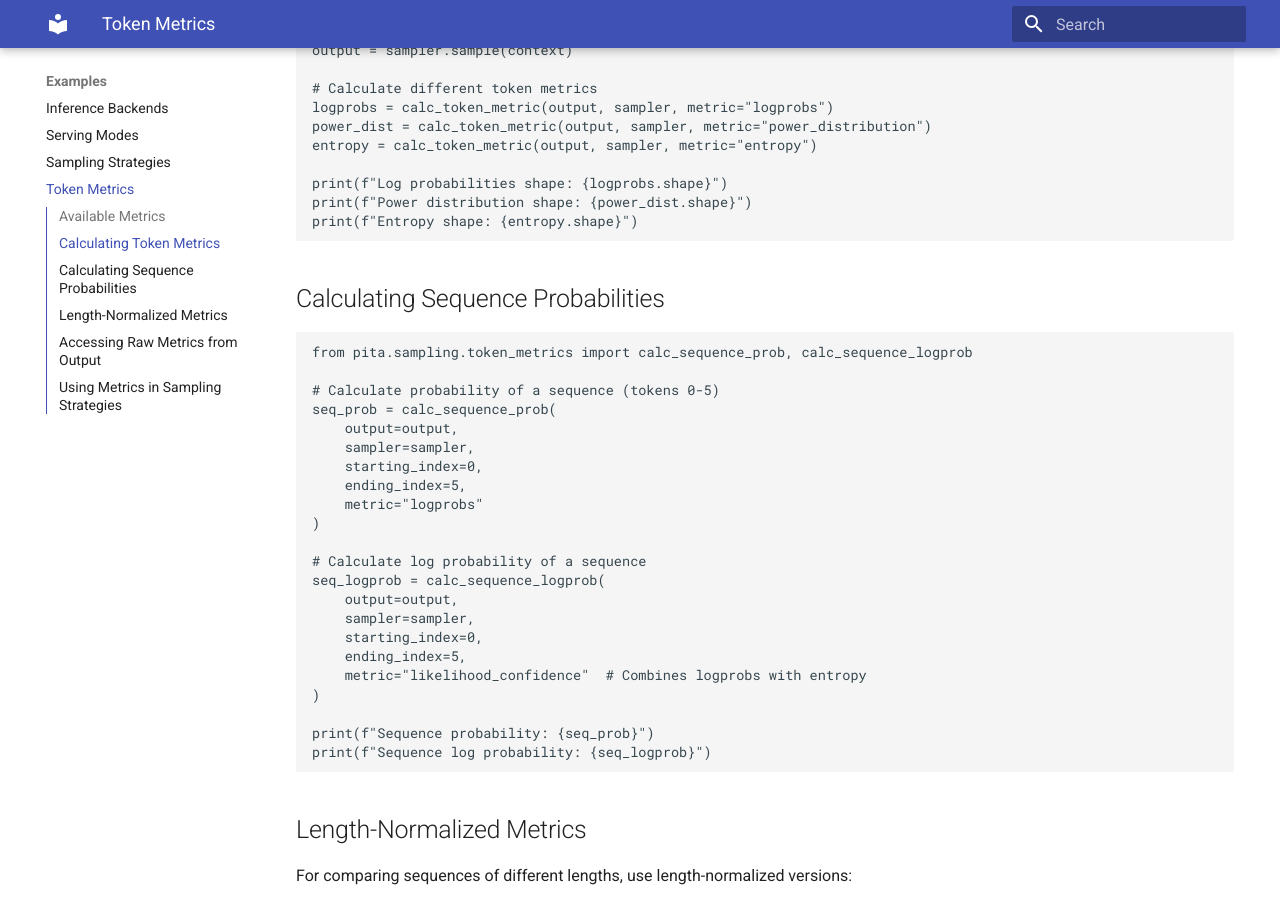
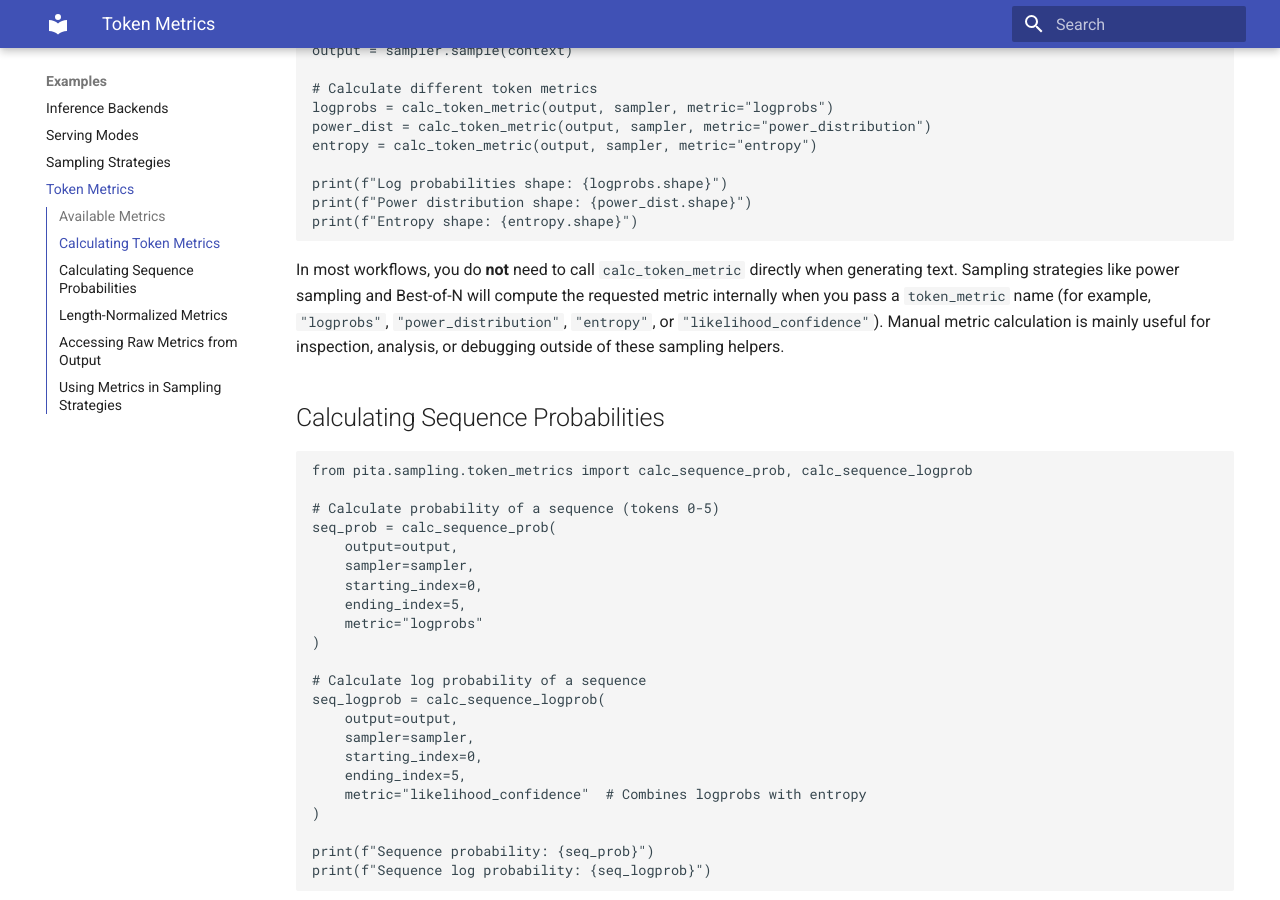
Before and after one commit to cobi-inc/pita, an MkDocs documentation site: the page built from docs/examples/token_metrics.md, in a window 1280 px wide and 900 px high, scrolled down 827 px. Built offline with MkDocs 1.6.1 and Material for MkDocs 9.7.7, drawn with Linux system fonts in a browser that asks for light colours.

Commit message:
Update docs/examples/token_metrics.md
Co-authored-by: Copilot <175728472+Copilot@users.noreply.github.com>

````diff
--- a/docs/examples/token_metrics.md
+++ b/docs/examples/token_metrics.md
@@ -38,6 +38,7 @@ print(f"Power distribution shape: {power_dist.shape}")
 print(f"Entropy shape: {entropy.shape}")
 ```
 
+In most workflows, you do **not** need to call `calc_token_metric` directly when generating text. Sampling strategies like power sampling and Best-of-N will compute the requested metric internally when you pass a `token_metric` name (for example, `"logprobs"`, `"power_distribution"`, `"entropy"`, or `"likelihood_confidence"`). Manual metric calculation is mainly useful for inspection, analysis, or debugging outside of these sampling helpers.
 ## Calculating Sequence Probabilities
 
 ```python
````
